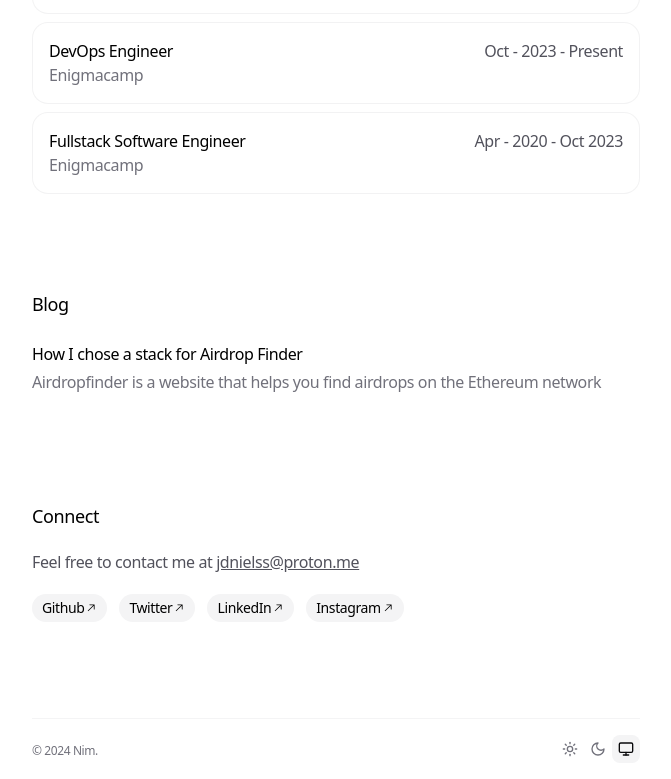
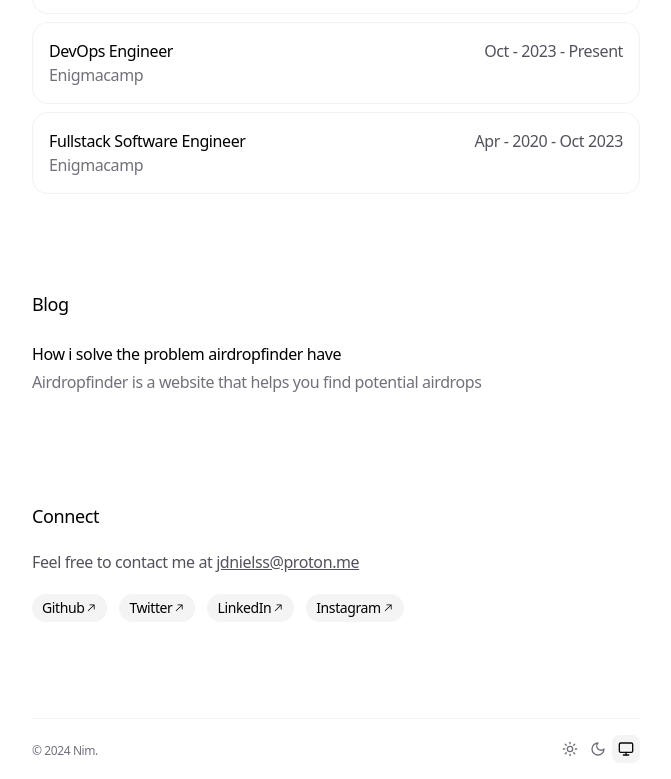
Before and after one commit to jdnielss/jdnielss, a Next.js app: page / in a window 1280 px wide. Shown: the part 1266-2045 px from the top of the page, without its empty margins (304-975 px from the left). Built offline with nearby package versions, Linux system fonts and the light colour scheme.

Commit message:
feat: add eslint plugins and update blog content

```diff
--- a/app/blogs/how-i-chose-a-stack-for-airdrop-finder/page.mdx
+++ b/app/blogs/how-i-solve-the-problem-airdropfinder-have/page.mdx
@@ -1,5 +1,5 @@
 export const metadata = {
-  title: 'How I chose a stack for Airdrop Finder',
+  title: 'How i solve the problem airdropfinder have',
   description:
     'AirdropFinder.com is a prominent cryptocurrency advertising agency and information-sharing platform, established in 2018, primarily serving the Indonesian market. It functions as a large community hub where crypto enthusiasts can find, share, and discuss current and upcoming cryptocurrency airdrops.',
   alternates: { canonical: '/projects/project-airdrop-finder' },
@@ -11,7 +11,7 @@ export const metadata = {
   caption="airdropfinder.com"
 />
 
-# About AirdropFinder
+# About the Airdrop Finder
 
 AirdropFinder.com is a prominent cryptocurrency advertising agency and information-sharing platform, established in 2018, primarily serving the Indonesian market. It functions as a large community hub where crypto enthusiasts can find, share, and discuss current and upcoming cryptocurrency airdrops.
 
@@ -143,6 +143,4 @@ CLS and INP:
 - Defer non-critical scripts and avoid long tasks on interaction paths.
 - Use a CDN for images and cache aggressively; revalidate data rather than refetching on the client.
 
-## Continuous Improvement
-
 We don’t stop improving. After stabilizing SEO and architecture, we keep iterating on performance budgets, image pipelines, and interaction paths. Every release includes small, measurable changes tuning cache headers, trimming scripts, refining LCP targets so the experience gets faster without sacrificing content quality.
--- a/components/sections/connect-section.tsx
+++ b/components/sections/connect-section.tsx
@@ -2,6 +2,7 @@
 import { motion } from 'motion/react'
 import { Magnetic } from '@/components/ui/magnetic'
 import { EMAIL, SOCIAL_LINKS } from '@/lib/data'
+import Link from 'next/link'
 
 function MagneticSocialLink({
   children,
@@ -12,9 +13,10 @@ function MagneticSocialLink({
 }) {
   return (
     <Magnetic springOptions={{ bounce: 0 }} intensity={0.3}>
-      <a
+      <Link
         href={link}
         className="group relative inline-flex shrink-0 items-center gap-[1px] rounded-full bg-zinc-100 px-2.5 py-1 text-sm text-black transition-colors duration-200 hover:bg-zinc-950 hover:text-zinc-50 dark:bg-zinc-800 dark:text-zinc-100 dark:hover:bg-zinc-700"
+        target="_blank"
       >
         {children}
         <svg
@@ -32,7 +34,7 @@ function MagneticSocialLink({
             clipRule="evenodd"
           ></path>
         </svg>
-      </a>
+      </Link>
     </Magnetic>
   )
 }
@@ -49,9 +51,9 @@ export function ConnectSection() {
       <h3 className="mb-5 text-lg font-medium">Connect</h3>
       <p className="mb-5 text-zinc-600 dark:text-zinc-400">
         Feel free to contact me at{' '}
-        <a className="underline dark:text-zinc-300" href={`mailto:${EMAIL}`}>
+        <Link className="underline dark:text-zinc-300" href={`mailto:${EMAIL}`}>
           {EMAIL}
-        </a>
+        </Link>
       </p>
       <div className="flex items-center justify-start space-x-3">
         {SOCIAL_LINKS.map((link) => (
--- a/lib/blog.ts
+++ b/lib/blog.ts
@@ -7,10 +7,10 @@ type BlogPost = {
 
 export const BLOG_POSTS: BlogPost[] = [
   {
-    title: 'How I chose a stack for Airdrop Finder',
+    title: 'How i solve the problem airdropfinder have',
     description:
-      'Airdropfinder is a website that helps you find airdrops on the Ethereum network',
-    link: '/blogs/how-i-chose-a-stack-for-airdrop-finder',
+      'Airdropfinder is a website that helps you find potential airdrops',
+    link: '/blogs/how-i-solve-the-problem-airdropfinder-have',
     uid: 'blog-1',
   },
 ]
--- a/package.json
+++ b/package.json
@@ -34,6 +34,8 @@
     "@types/react-dom": "^19",
     "eslint": "^9",
     "eslint-config-next": "15.1.1",
+    "eslint-config-prettier": "^10.1.8",
+    "eslint-plugin-prettier": "^5.5.4",
     "postcss": "^8",
     "prettier": "^3.4.2",
     "prettier-plugin-tailwindcss": "^0.6.10",
```
Also changed, not shown: 1 other file (tests, documents, lock files or other folders).
